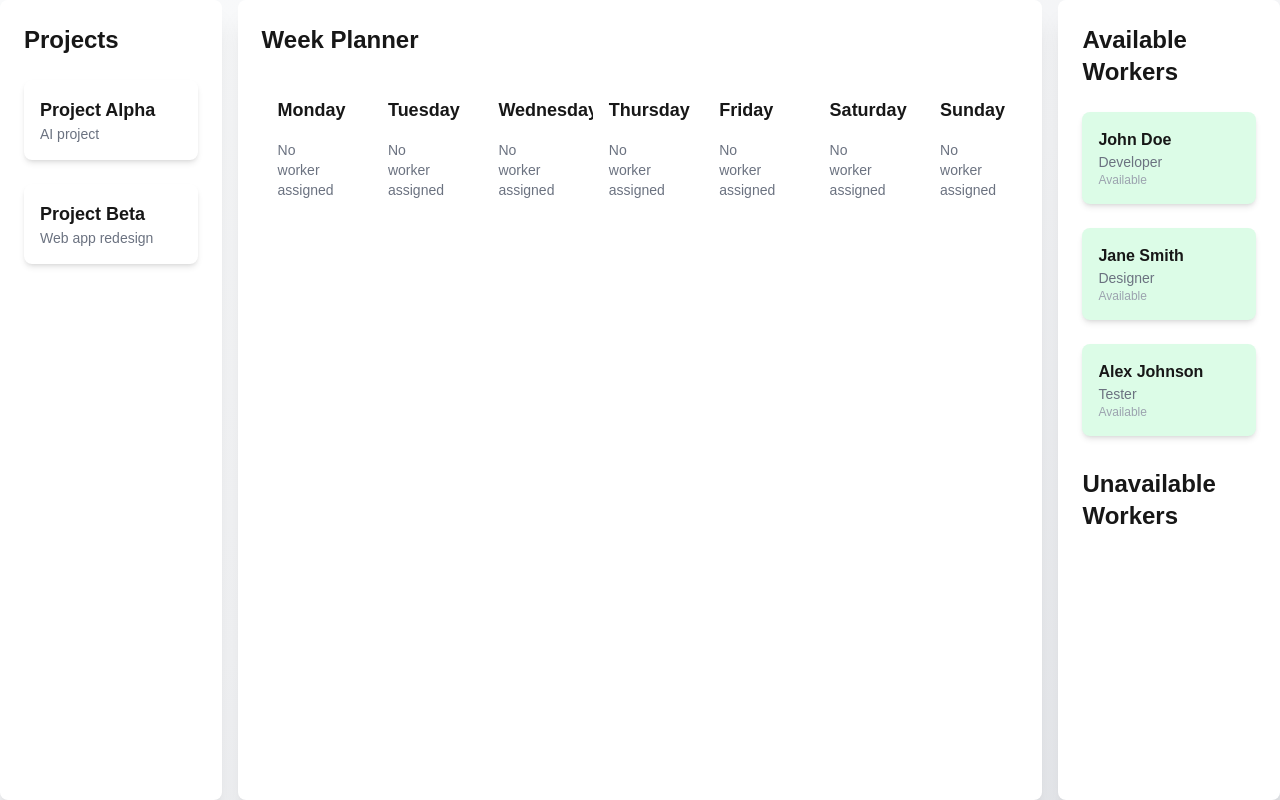
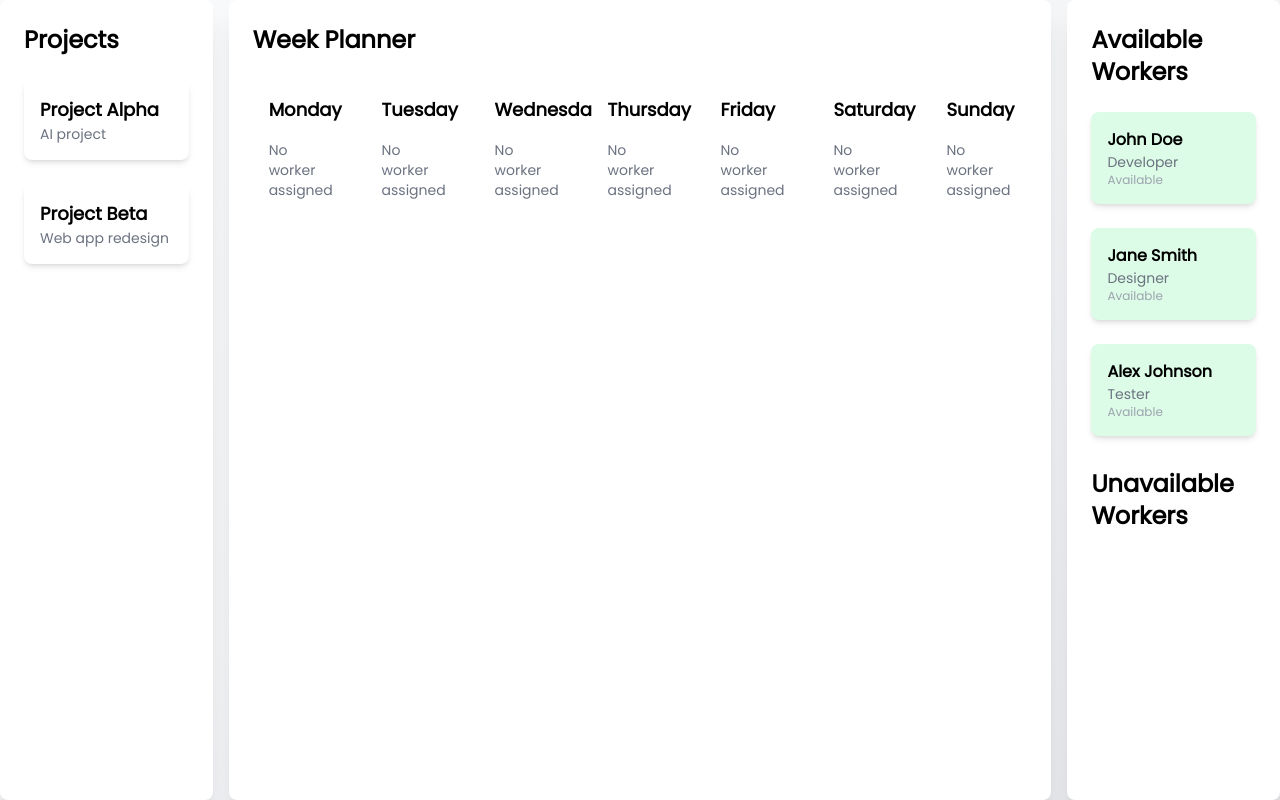
Before and after one commit to ErvinBehxheti/workflow, a Next.js app: page / in a window 1280 px wide. Built offline with nearby package versions, Linux system fonts and the light colour scheme.

Commit message:
changed font

```diff
--- a/app/globals.css
+++ b/app/globals.css
@@ -14,11 +14,10 @@
   }
 }
 
-body {
-  color: var(--foreground);
-  background: var(--background);
-  font-family: Arial, Helvetica, sans-serif;
+html {
+  font-family: var(--font-poppins);
 }
+
 
 @layer utilities {
   .text-balance {
--- a/app/layout.tsx
+++ b/app/layout.tsx
@@ -1,5 +1,6 @@
 import type { Metadata } from "next";
 import localFont from "next/font/local";
+import { Poppins } from 'next/font/google'
 import "./globals.css";
 
 const geistSans = localFont({
@@ -12,6 +13,11 @@ const geistMono = localFont({
   variable: "--font-geist-mono",
   weight: "100 900",
 });
+export const poppins = Poppins({
+  subsets: ['latin'],
+  display: 'swap',
+  weight: "400"
+})
 
 export const metadata: Metadata = {
   title: "Workflow",
@@ -26,7 +32,7 @@ export default function RootLayout({
   return (
     <html lang="en">
       <body
-        className={`${geistSans.variable} ${geistMono.variable} antialiased`}
+        className={`${geistSans.variable} ${geistMono.variable} ${poppins.className} antialiased`}
       >
         {children}
       </body>
```
